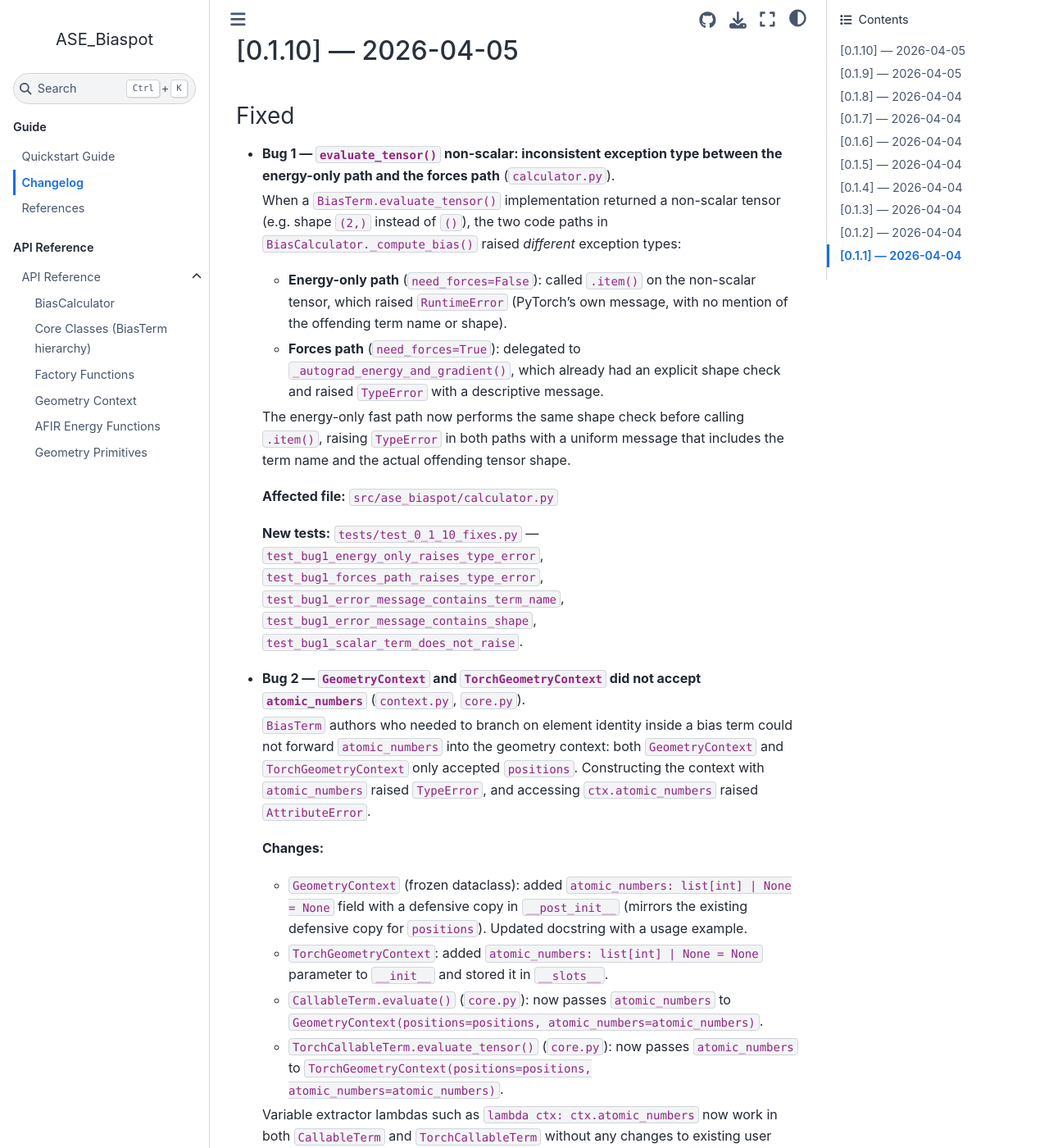
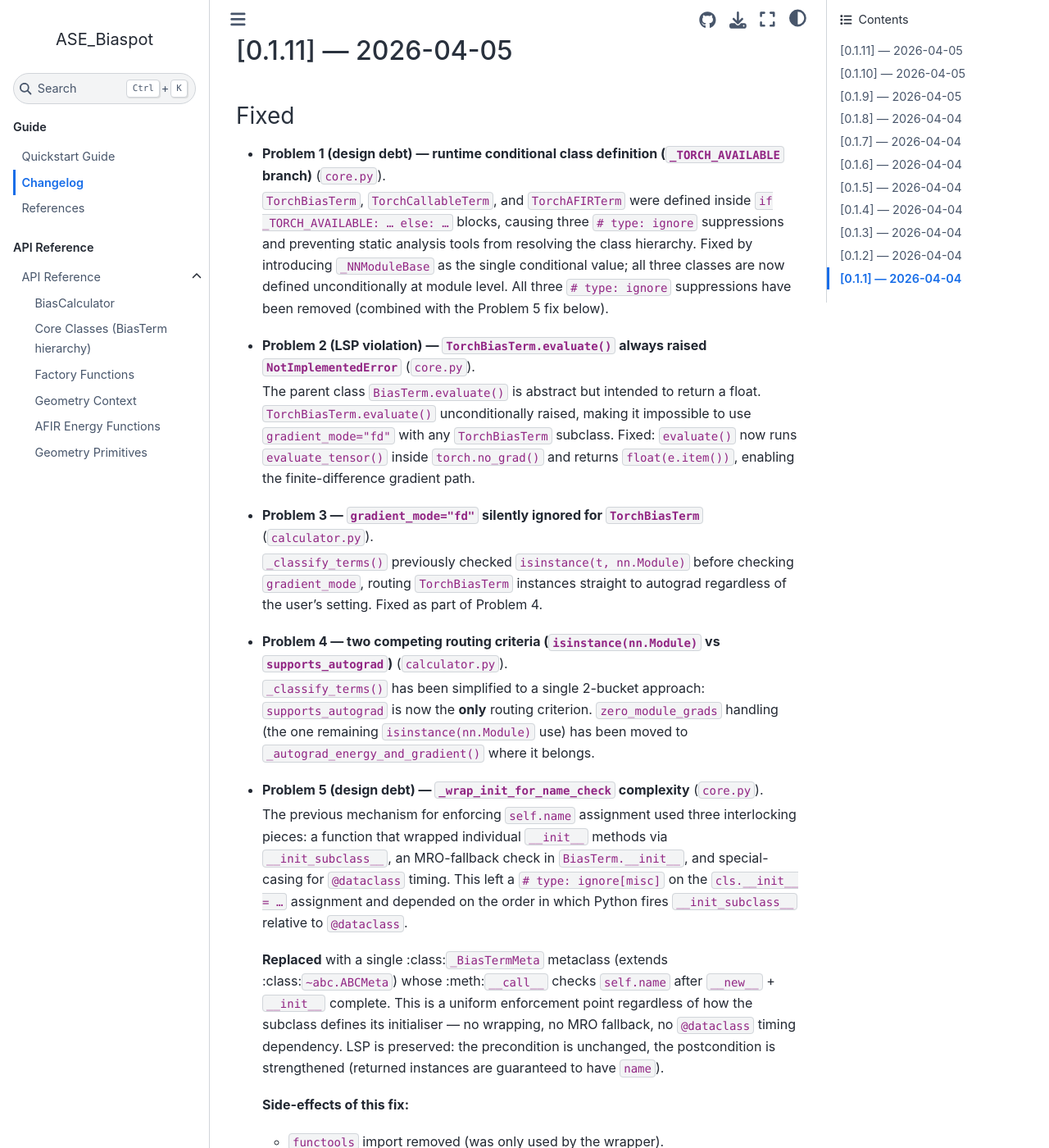
Before and after one commit to ss0832/ASE_Biaspot, a Sphinx documentation site: the page built from docs/CHANGELOG.md, in a window 1280 px wide and 1400 px high, scrolled down 225 px. Shown: the whole window at 82% size. Built offline with Sphinx 7.4.7 and the Sphinx Book theme 1.1.4, drawn with Linux system fonts in a browser that asks for light colours; some of the changed text lies outside the part shown.

Commit message:
Add files via upload

```diff
--- a/docs/CHANGELOG.md
+++ b/docs/CHANGELOG.md
@@ -3,6 +3,85 @@
 All notable changes to this project will be documented in this file.
 
 The format follows [Keep a Changelog](https://keepachangelog.com/en/1.1.0/).
+
+---
+
+## [0.1.11] — 2026-04-05
+
+### Fixed
+
+- **Problem 1 (design debt) — runtime conditional class definition
+  (`_TORCH_AVAILABLE` branch)** (`core.py`).
+
+  `TorchBiasTerm`, `TorchCallableTerm`, and `TorchAFIRTerm` were defined
+  inside `if _TORCH_AVAILABLE: … else: …` blocks, causing three
+  `# type: ignore` suppressions and preventing static analysis tools from
+  resolving the class hierarchy.  Fixed by introducing `_NNModuleBase` as the
+  single conditional value; all three classes are now defined unconditionally
+  at module level.  All three `# type: ignore` suppressions have been removed
+  (combined with the Problem 5 fix below).
+
+- **Problem 2 (LSP violation) — `TorchBiasTerm.evaluate()` always raised
+  `NotImplementedError`** (`core.py`).
+
+  The parent class `BiasTerm.evaluate()` is abstract but intended to return a
+  float.  `TorchBiasTerm.evaluate()` unconditionally raised, making it
+  impossible to use `gradient_mode="fd"` with any `TorchBiasTerm` subclass.
+  Fixed: `evaluate()` now runs `evaluate_tensor()` inside `torch.no_grad()`
+  and returns `float(e.item())`, enabling the finite-difference gradient path.
+
+- **Problem 3 — `gradient_mode="fd"` silently ignored for `TorchBiasTerm`**
+  (`calculator.py`).
+
+  `_classify_terms()` previously checked `isinstance(t, nn.Module)` before
+  checking `gradient_mode`, routing `TorchBiasTerm` instances straight to
+  autograd regardless of the user's setting.  Fixed as part of Problem 4.
+
+- **Problem 4 — two competing routing criteria (`isinstance(nn.Module)` vs
+  `supports_autograd`)** (`calculator.py`).
+
+  `_classify_terms()` has been simplified to a single 2-bucket approach:
+  `supports_autograd` is now the **only** routing criterion.
+  `zero_module_grads` handling (the one remaining `isinstance(nn.Module)` use)
+  has been moved to `_autograd_energy_and_gradient()` where it belongs.
+
+- **Problem 5 (design debt) — `_wrap_init_for_name_check` complexity**
+  (`core.py`).
+
+  The previous mechanism for enforcing `self.name` assignment used three
+  interlocking pieces: a function that wrapped individual `__init__` methods
+  via `__init_subclass__`, an MRO-fallback check in `BiasTerm.__init__`, and
+  special-casing for `@dataclass` timing.  This left a `# type: ignore[misc]`
+  on the `cls.__init__ = …` assignment and depended on the order in which
+  Python fires `__init_subclass__` relative to `@dataclass`.
+
+  **Replaced** with a single :class:`_BiasTermMeta` metaclass (extends
+  :class:`~abc.ABCMeta`) whose :meth:`__call__` checks ``self.name`` after
+  ``__new__`` + ``__init__`` complete.  This is a uniform enforcement point
+  regardless of how the subclass defines its initialiser — no wrapping, no MRO
+  fallback, no `@dataclass` timing dependency.  LSP is preserved: the
+  precondition is unchanged, the postcondition is strengthened (returned
+  instances are guaranteed to have ``name``).
+
+  **Side-effects of this fix:**
+
+  - `functools` import removed (was only used by the wrapper).
+  - `BiasTerm.__init__` (MRO fallback) removed entirely.
+  - `__init_subclass__` reduced to a single `super()` delegation.
+  - `TorchBiasTerm.__init__` now calls `super().__init__()` instead of the
+    explicit `_NNModuleBase.__init__(self)`, since `BiasTerm` no longer defines
+    `__init__` and the MRO resolves directly to `nn.Module.__init__`.
+
+### Changed
+
+- **Ruff UP037 / F401 auto-fixes** (`core.py`, `tests/test_torch_terms.py`).
+
+  Nine auto-fixable linter errors resolved:
+
+  - UP037 × 8: quoted type annotations (``"torch.Tensor"``,
+    ``"float | nn.Parameter | None"``) removed from `core.py`.
+  - F401 × 1: unused ``import torch`` inside
+    `test_torch_callable_term_evaluate_no_param_grads` removed.
 
 ---
 
```
